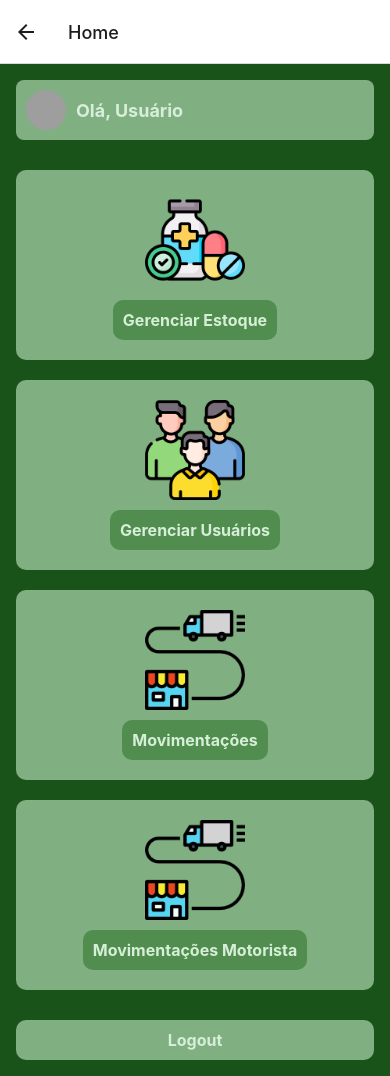
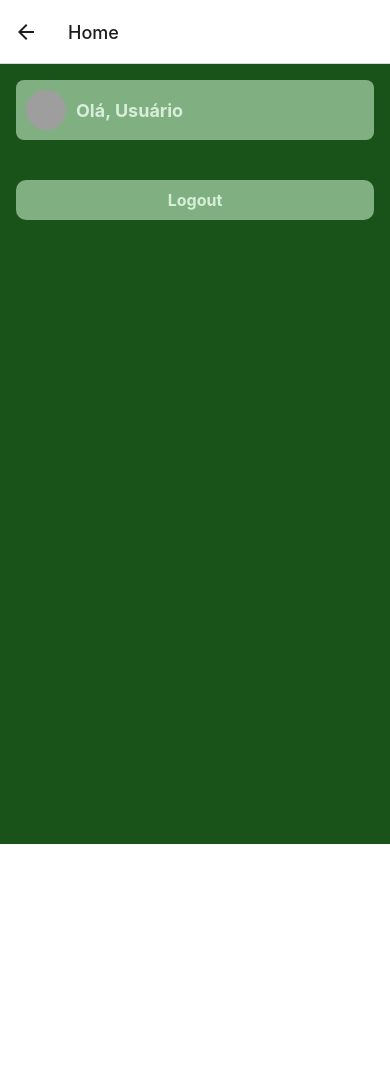
Before and after one commit to ruhanrmacedo/DEVinHouse-Clamed-V3-Modulo-1, a React Native app: screen /Home in a window 390 px wide. After the commit the page ends 844 px from the top, so only its background shows below. Built offline with nearby package versions, Linux system fonts and the light colour scheme; grey boxes are pictures that could not be loaded.

Commit message:
Implementa controle de acesso aos cards na HomePage para diferentes perfis de usuário

```diff
--- /dev/null
+++ b/src/components/CardButton.tsx
@@ -0,0 +1,47 @@
+import React from 'react';
+import { View, Text, Image, TouchableOpacity, StyleSheet } from 'react-native';
+
+interface CardButtonProps {
+    title: string;
+    imageSource: any;
+    onPress: () => void;
+}
+
+const CardButton: React.FC<CardButtonProps> = ({ title, imageSource, onPress }) => {
+    return (
+        <View style={styles.card}>
+            <Image source={imageSource} style={styles.cardImage} />
+            <TouchableOpacity style={styles.cardButton} onPress={onPress}>
+                <Text style={styles.buttonText}>{title}</Text>
+            </TouchableOpacity>
+        </View>
+    );
+};
+
+const styles = StyleSheet.create({
+    card: {
+        backgroundColor: '#80AF81',
+        width: '100%',
+        borderRadius: 10,
+        padding: 20,
+        marginVertical: 10,
+        alignItems: 'center',
+    },
+    cardImage: {
+        width: 100,
+        height: 100,
+        marginBottom: 10,
+    },
+    cardButton: {
+        backgroundColor: '#508D4E',
+        padding: 10,
+        borderRadius: 10,
+    },
+    buttonText: {
+        color: '#D6EFD8',
+        fontSize: 16,
+        fontWeight: 'bold',
+    },
+});
+
+export default CardButton;
--- a/src/pages/HomePage.tsx
+++ b/src/pages/HomePage.tsx
@@ -1,23 +1,23 @@
 import React, { useEffect, useState } from 'react';
-import { View, Text, StyleSheet, TouchableOpacity, ActivityIndicator, Image, ScrollView } from 'react-native';
+import { View, ScrollView, ActivityIndicator, StyleSheet, TouchableOpacity, Text } from 'react-native';
 import Header from '../components/Header';
+import CardButton from '../components/CardButton';
 import { useNavigation } from '@react-navigation/native';
 import { StackNavigationProp } from '@react-navigation/stack';
 import AsyncStorage from '@react-native-async-storage/async-storage';
-
 
 type RootStackParamList = {
     Produtos: undefined;
     Usuarios: undefined;
     Login: undefined;
-    Movimentacoes: undefined
-    DriverMovements: undefined
+    Movimentacoes: undefined;
+    DriverMovements: undefined;
 };
 
 type HomeProps = StackNavigationProp<RootStackParamList, 'Produtos'>;
 
 export default function HomePage() {
-    const [userData, setUserData] = useState<{ name: string, profile: string } | null>(null);
+    const [userData, setUserData] = useState<{ name: string; profile: string } | null>(null);
     const [loading, setLoading] = useState(true);
     const navigation = useNavigation<HomeProps>();
 
@@ -44,11 +44,56 @@ export default function HomePage() {
 
     if (loading) {
         return (
-            <View style={styles.container}>
+            <View style={styles.loadingContainer}>
                 <ActivityIndicator size="large" color="#508D4E" />
             </View>
         );
     }
+
+    const renderCards = () => {
+        switch (userData?.profile) {
+            case 'admin':
+                return (
+                    <>
+                        <CardButton
+                            title="Gerenciar Estoque"
+                            imageSource={require('../../assets/farmacia.png')}
+                            onPress={() => navigation.navigate('Produtos')}
+                        />
+                        <CardButton
+                            title="Gerenciar Usuários"
+                            imageSource={require('../../assets/usuarios.png')}
+                            onPress={() => navigation.navigate('Usuarios')}
+                        />
+                    </>
+                );
+            case 'filial':
+                return (
+                    <>
+                        <CardButton
+                            title="Gerenciar Estoque"
+                            imageSource={require('../../assets/farmacia.png')}
+                            onPress={() => navigation.navigate('Produtos')}
+                        />
+                        <CardButton
+                            title="Movimentações"
+                            imageSource={require('../../assets/movimentacoes.png')}
+                            onPress={() => navigation.navigate('Movimentacoes')}
+                        />
+                    </>
+                );
+            case 'motorista':
+                return (
+                    <CardButton
+                        title="Movimentações Motorista"
+                        imageSource={require('../../assets/movimentacoes.png')}
+                        onPress={() => navigation.navigate('DriverMovements')}
+                    />
+                );
+            default:
+                return null;
+        }
+    };
 
     return (
         <ScrollView contentContainerStyle={styles.scrollContainer}>
@@ -57,59 +102,7 @@ export default function HomePage() {
                 userImage="https://banner2.cleanpng.com/20180920/yko/kisspng-computer-icons-portable-network-graphics-avatar-ic-1713936211478.webp"
             />
 
-            <View style={styles.cardsContainer}>
-                <View style={styles.card}>
-                    <Image
-                        source={require('../../assets/farmacia.png')}
-                        style={styles.cardImage}
-                    />
-                    <TouchableOpacity
-                        style={styles.cardButton}
-                        onPress={() => navigation.navigate('Produtos')}
-                    >
-                        <Text style={styles.buttonText}>Gerenciar Estoque</Text>
-                    </TouchableOpacity>
-                </View>
-
-                <View style={styles.card}>
-                    <Image
-                        source={require('../../assets/usuarios.png')}
-                        style={styles.cardImage}
-                    />
-                    <TouchableOpacity
-                        style={styles.cardButton}
-                        onPress={() => navigation.navigate('Usuarios')}
-                    >
-                        <Text style={styles.buttonText}>Gerenciar Usuários</Text>
-                    </TouchableOpacity>
-                </View>
-
-                <View style={styles.card}>
-                    <Image
-                        source={require('../../assets/movimentacoes.png')}
-                        style={styles.cardImage}
-                    />
-                    <TouchableOpacity
-                        style={styles.cardButton}
-                        onPress={() => navigation.navigate('Movimentacoes')}
-                    >
-                        <Text style={styles.buttonText}>Movimentações</Text>
-                    </TouchableOpacity>
-                </View>
-
-                <View style={styles.card}>
-                    <Image
-                        source={require('../../assets/movimentacoes.png')}
-                        style={styles.cardImage}
-                    />
-                    <TouchableOpacity
-                        style={styles.cardButton}
-                        onPress={() => navigation.navigate('DriverMovements')}
-                    >
-                        <Text style={styles.buttonText}>Movimentações Motorista</Text>
-                    </TouchableOpacity>
-                </View>
-            </View>
+            <View style={styles.cardsContainer}>{renderCards()}</View>
 
             <TouchableOpacity style={styles.logoutButton} onPress={handleLogout}>
                 <Text style={styles.buttonText}>Logout</Text>
@@ -133,34 +126,6 @@ const styles = StyleSheet.create({
         marginTop: 20,
         alignItems: 'center',
     },
-    container: {
-        flex: 1,
-        justifyContent: 'center',
-        alignItems: 'center',
-    },
-    card: {
-        backgroundColor: '#80AF81',
-        width: '100%',
-        borderRadius: 10,
-        padding: 20,
-        marginVertical: 10,
-        alignItems: 'center',
-    },
-    cardImage: {
-        width: 100,
-        height: 100,
-        marginBottom: 10,
-    },
-    cardButton: {
-        backgroundColor: '#508D4E',
-        padding: 10,
-        borderRadius: 10,
-    },
-    buttonText: {
-        color: '#D6EFD8',
-        fontSize: 16,
-        fontWeight: 'bold',
-    },
     logoutButton: {
         backgroundColor: '#80AF81',
         padding: 10,
@@ -168,4 +133,9 @@ const styles = StyleSheet.create({
         borderRadius: 10,
         alignItems: 'center',
     },
+    buttonText: {
+        color: '#D6EFD8',
+        fontSize: 16,
+        fontWeight: 'bold',
+    },
 });
```
